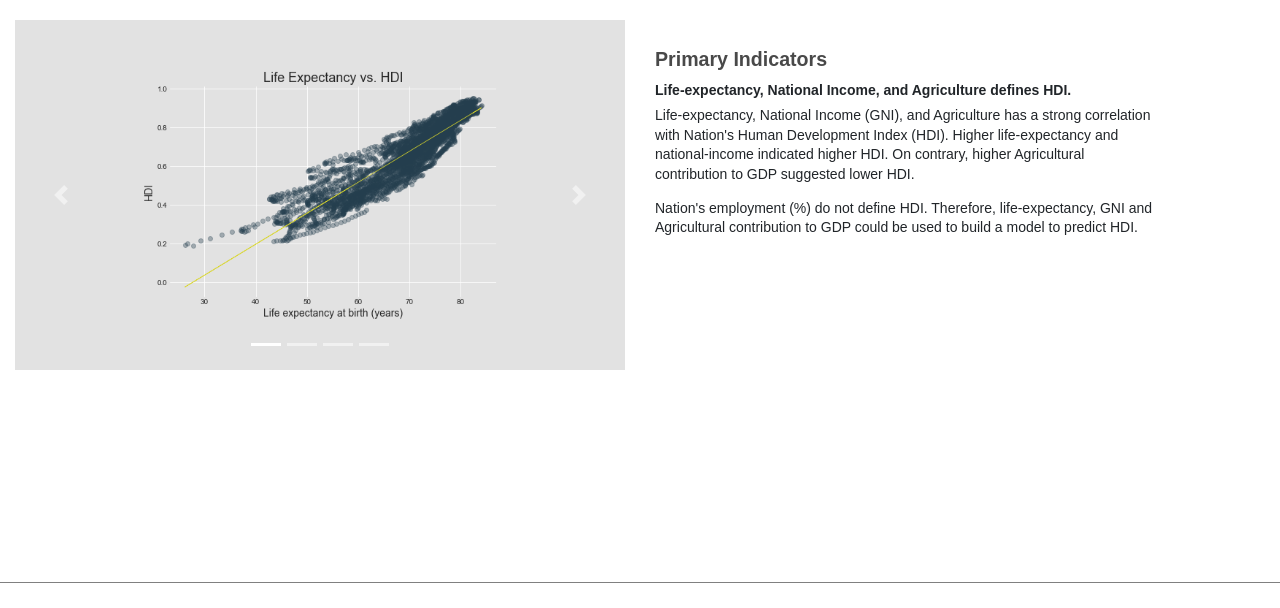
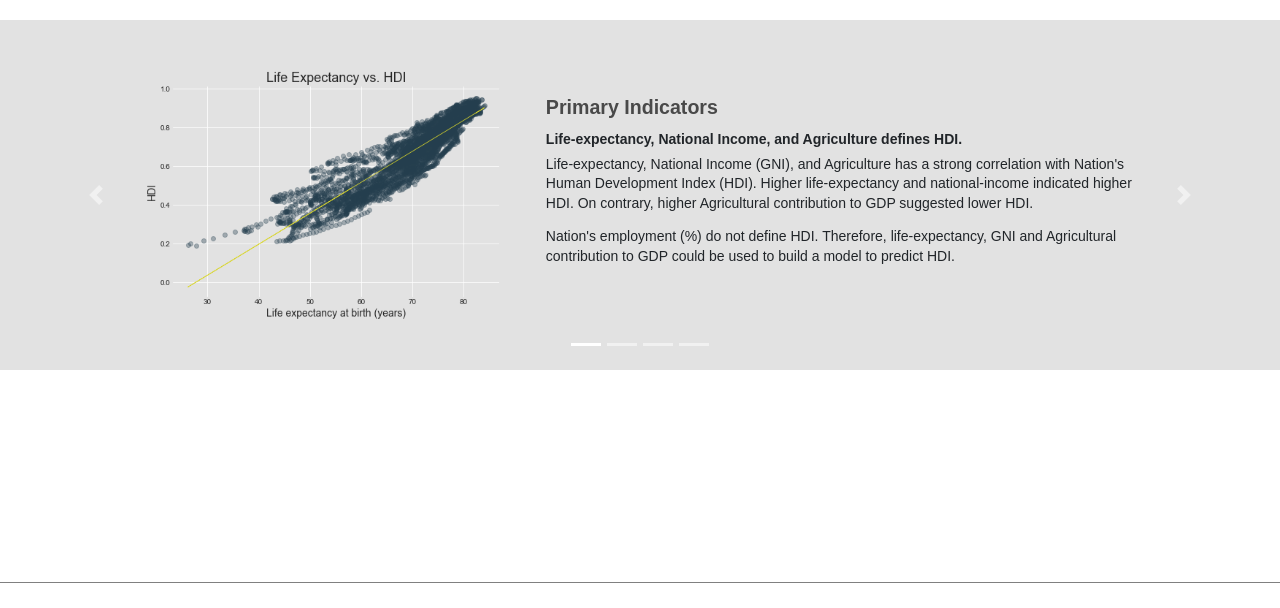
Before and after one commit to linmck/finalproject, a Flask app: page /primary in a window 1280 px wide. Shown: the part 160-768 px from the top of the page. Run offline with Flask 2, Linux system fonts and the light colour scheme; some libraries are stand-ins or nearby versions.

Commit message:
Updated primary carousel and asscoatied css

```diff
--- a/static/styles.css
+++ b/static/styles.css
@@ -174,6 +174,27 @@ small {
     position: relative;
 }
 
+.primary-image {
+    display: block;
+    left: 5%;
+}
+
+.primary-image img {
+    height: 75%;
+    display: block;
+    position: absolute;
+    top: 50%;
+    left: 50%;
+    margin-right: -50%;
+    transform: translate(-50%, -50%);
+}
+
+.slide-text-wrap{
+    display: block;
+    margin-top: 10%;
+    margin-right: 20%;
+}
+
 .image-wrap img {
     height: 75%;
     display: block;
@@ -183,6 +204,12 @@ small {
     margin-right: -50%;
     transform: translate(-50%, -50%);
 }
+
+.slide-wrap {
+    height: 350px;
+    background-color: #e2e2e2;
+}
+
 .excerpt-title {
     color: #233D4D;
 }
--- a/templates/primary.html
+++ b/templates/primary.html
@@ -36,11 +36,8 @@
             <!--Grid row-->
             <div class="row">
 
-                <!--Grid column-->
-                <div class="col-xs-12 col-sm-12 col-md-6 col-lg-6">
-
                 <!--Carousel Wrapper-->
-                    <div id="edu" class="carousel slide" data-ride="carousel">
+                <div id="edu" class="carousel slide">
 
                     <!-- Indicators -->
                     <ul class="carousel-indicators">
@@ -53,27 +50,119 @@
                     <!-- The slideshow -->
                     <div class="carousel-inner">
                         <div class="carousel-item active">
-                                <div class="image-wrap">
-                                    <img src="/static/images/Life-expectancy_HDI.png"
-                                    alt="Life-expectancy">
+                            <div class="slide-wrap row">
+                                <div class="primary-image col-sm-12 col-md-6 col-lg-5">
+                                    <img src="/static/images/Life-expectancy_HDI.png" alt="Life-expectancy">
+                                </div>
+                                <div class="col-md-6 col-lg-7">
+                                    <div class="slide-text-wrap">
+
+                                        <!--Excerpt-->
+                                        <h3>Primary Indicators</h3>
+
+                                        <h6><strong>Life-expectancy, National Income, and Agriculture defines
+                                                HDI.</strong></h6>
+                                        <p> Life-expectancy, National Income (GNI), and Agriculture has a strong
+                                            correlation with Nation's
+                                            Human Development Index (HDI). Higher life-expectancy and national-income
+                                            indicated
+                                            higher HDI. On contrary, higher Agricultural contribution to GDP suggested
+                                            lower HDI.
+                                        </p>
+                                        <p> Nation's employment (%) do not define HDI. Therefore, life-expectancy, GNI
+                                            and Agricultural contribution
+                                            to GDP could be used to build a model to predict HDI.
+                                        </p>
+                                    </div>
+                                </div>
                             </div>
                         </div>
                         <div class="carousel-item">
-                                <div class="image-wrap">
-                                    <img src="/static/images/Agriculture_HDI.png"
-                                        alt="Agriculture contribution to GDP">
+                            <div class="slide-wrap row">
+                                <div class="primary-image col-md-6 col-lg-5">
+                                    <img src="/static/images/Agriculture_HDI.png" alt="Agriculture contribution to GDP">
+                                </div>
+                                <div class="col-md-6 col-lg-7">
+                                    <div class="slide-text-wrap">
+
+                                        <!--Excerpt-->
+                                        <h3>Primary Indicators</h3>
+
+                                        <h6><strong>Life-expectancy, National Income, and Agriculture defines
+                                                HDI.</strong></h6>
+                                        <p> Life-expectancy, National Income (GNI), and Agriculture has a strong
+                                            correlation with Nation's
+                                            Human Development Index (HDI). Higher life-expectancy and national-income
+                                            indicated
+                                            higher HDI. On contrary, higher Agricultural contribution to GDP suggested
+                                            lower HDI.
+                                        </p>
+                                        <p> Nation's employment (%) do not define HDI. Therefore, life-expectancy, GNI
+                                            and Agricultural contribution
+                                            to GDP could be used to build a model to predict HDI.
+                                        </p>
+
+                                    </div>
+                                </div>
                             </div>
                         </div>
                         <div class="carousel-item">
-                                <div class="image-wrap">
-                                    <img src="/static/images/GNI_HDI.png"
-                                        alt="Gross National Income">
+                            <div class="slide-wrap row">
+                                <div class="primary-image col-md-6 col-lg-5">
+                                    <img src="/static/images/GNI_HDI.png" alt="Gross National Income">
+                                </div>
+                                <div class="col-md-6 col-lg-7">
+                                    <div class="slide-text-wrap">
+
+                                        <!--Excerpt-->
+                                        <h3>Primary Indicators</h3>
+
+                                        <h6><strong>Life-expectancy, National Income, and Agriculture defines
+                                                HDI.</strong></h6>
+                                        <p> Life-expectancy, National Income (GNI), and Agriculture has a strong
+                                            correlation with Nation's
+                                            Human Development Index (HDI). Higher life-expectancy and national-income
+                                            indicated
+                                            higher HDI. On contrary, higher Agricultural contribution to GDP suggested
+                                            lower HDI.
+                                        </p>
+                                        <p> Nation's employment (%) do not define HDI. Therefore, life-expectancy, GNI
+                                            and Agricultural contribution
+                                            to GDP could be used to build a model to predict HDI.
+                                        </p>
+
+                                    </div>
+                                </div>
                             </div>
                         </div>
                         <div class="carousel-item">
-                                <div class="image-wrap">
+                            <div class="slide-wrap row">
+                                <div class="primary-image col-md-6 col-lg-5">
                                     <img src="/static/images/Employment_HDI.png"
                                         alt="Workforce with Advanced Education">
+                                </div>
+                                <div class="col-md-6 col-lg-7">
+                                    <div class="slide-text-wrap">
+
+                                        <!--Excerpt-->
+                                        <h3>Primary Indicators</h3>
+
+                                        <h6><strong>Life-expectancy, National Income, and Agriculture defines
+                                                HDI.</strong></h6>
+                                        <p> Life-expectancy, National Income (GNI), and Agriculture has a strong
+                                            correlation with Nation's
+                                            Human Development Index (HDI). Higher life-expectancy and national-income
+                                            indicated
+                                            higher HDI. On contrary, higher Agricultural contribution to GDP suggested
+                                            lower HDI.
+                                        </p>
+                                        <p> Nation's employment (%) do not define HDI. Therefore, life-expectancy, GNI
+                                            and Agricultural contribution
+                                            to GDP could be used to build a model to predict HDI.
+                                        </p>
+
+                                    </div>
+                                </div>
                             </div>
                         </div>
                     </div>
@@ -87,29 +176,8 @@
                     </a>
                 </div>
                 <!--/.Carousel Wrapper-->
-                </div>
-                <!--Grid column-->
-
-                <!--Grid column 2 Start-->
-                <div class="col-xs-12 col-sm-12 col-md-5 col-lg-5">
-
-                    <!--Excerpt-->
-                    <h3>Primary Indicators</h3>
-
-                    <h6><strong>Life-expectancy, National Income, and Agriculture defines HDI.</strong></h6>
-                    <p> Life-expectancy, National Income (GNI), and Agriculture has a strong correlation with Nation's
-                        Human Development Index (HDI). Higher life-expectancy and national-income indicated
-                        higher HDI. On contrary, higher Agricultural contribution to GDP suggested lower HDI.
-                    </p>
-                    <p> Nation's employment (%) do not define HDI. Therefore, life-expectancy, GNI and Agricultural contribution
-                        to GDP could be used to build a model to predict HDI.
-                    </p>
 
             </div>
-                <!--Grid column 2 End-->
-
-            </div>
-            <!--Grid row-->
 
         </section>
         <!-- Footer -->
```
Lines whose indentation alone changed are shown as unchanged.
